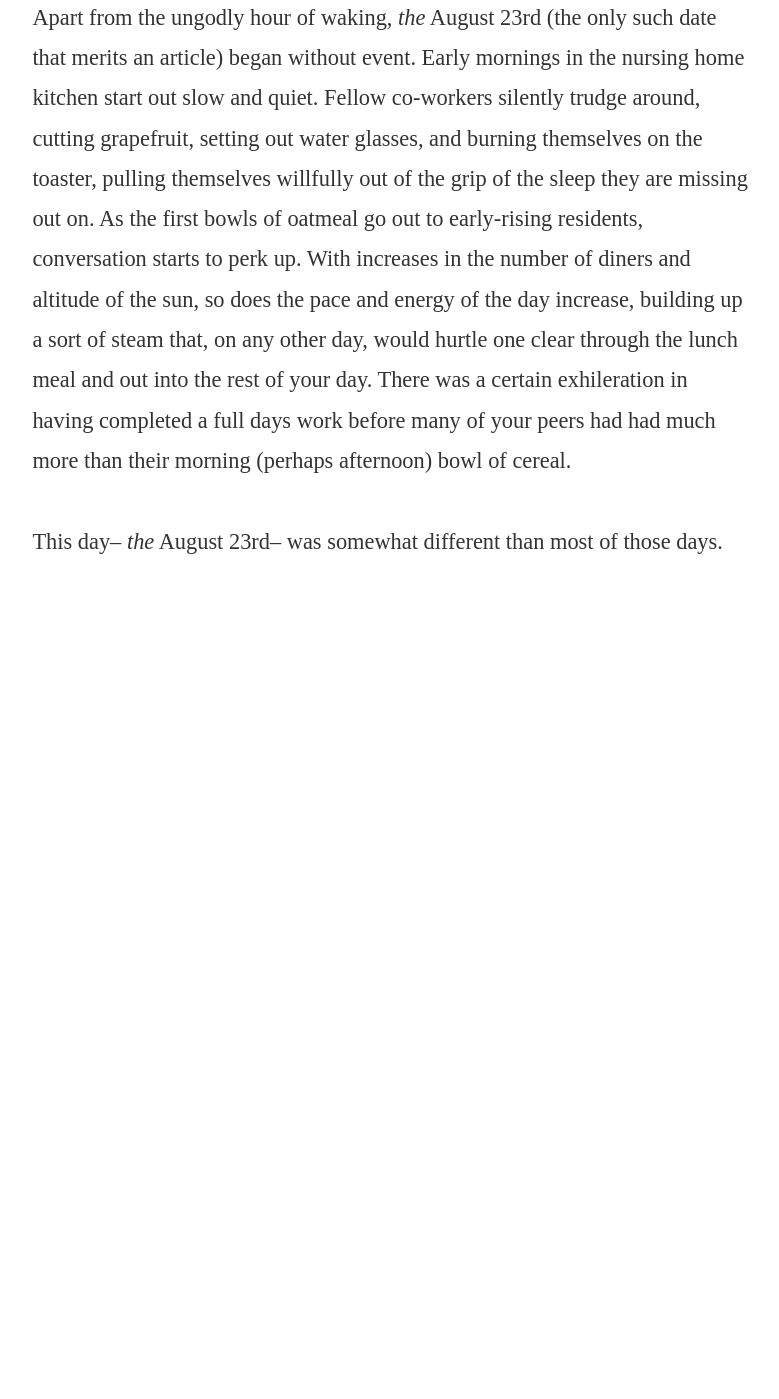
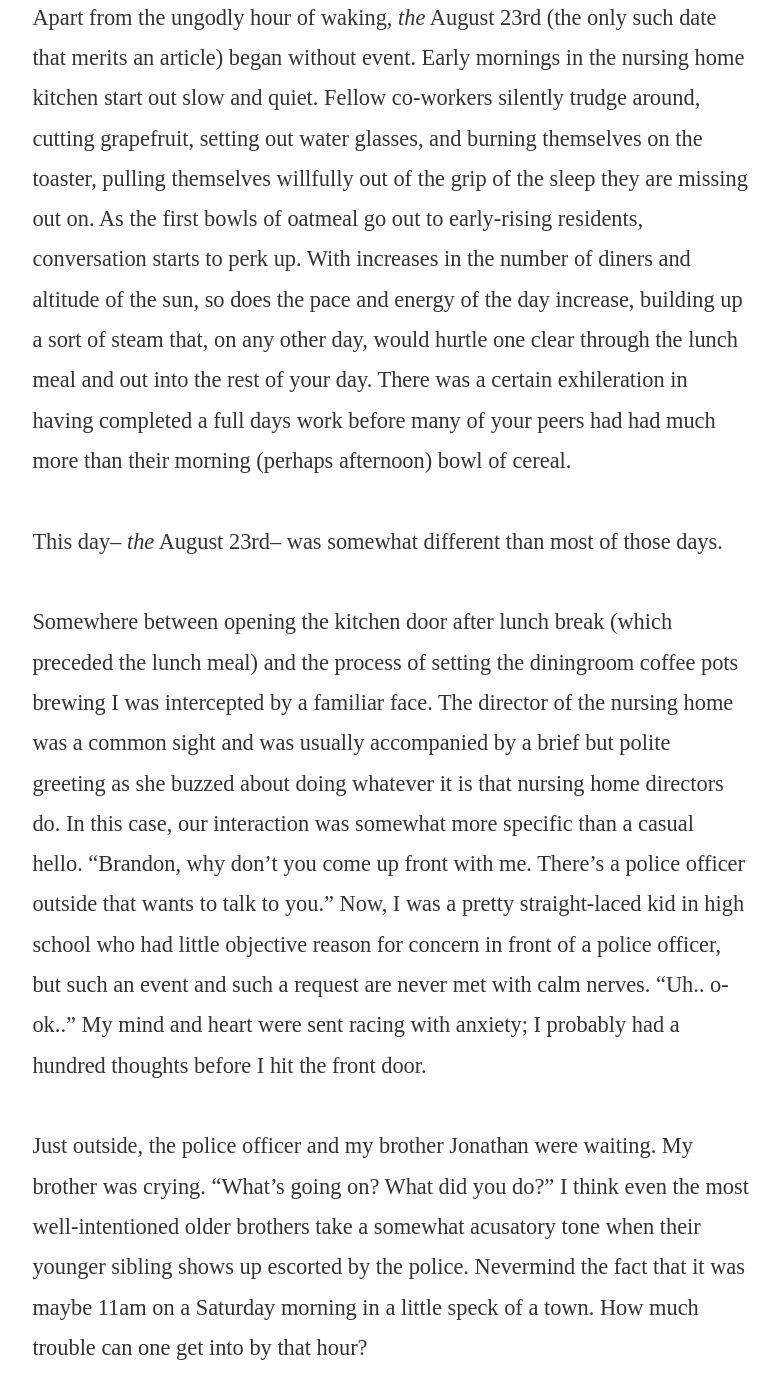
Before and after one commit to feilb/feilb.github.io, a Jekyll site: the page built from _posts/2013-08-23-just-another-day.markdown, in a window 1280 px wide and 1400 px high, scrolled down 1071 px. Shown: the whole window, without its empty margins (350-1129 px from the left). Built offline with Jekyll 4.4.1, drawn with Linux system fonts in a browser that asks for light colours; nearby versions of some CDN libraries; before the commit the page ends 1673 px from its top, so only the background shows below that.

Commit message:
Updated 2013-08-23-just-another-day.markdown

```diff
--- a/_posts/2013-08-23-just-another-day.markdown
+++ b/_posts/2013-08-23-just-another-day.markdown
@@ -15,3 +15,7 @@ Back up 10 years and a day and, while my life circumstances were much different,
 Apart from the ungodly hour of waking, _the_ August 23rd (the only such date that merits an article) began without event. Early mornings in the nursing home kitchen start out slow and quiet. Fellow co-workers silently trudge around, cutting grapefruit, setting out water glasses, and burning themselves on the toaster, pulling themselves willfully out of the grip of the sleep they are missing out on. As the first bowls of oatmeal go out to early-rising residents, conversation starts to perk up. With increases in the number of diners and altitude of the sun, so does the pace and energy of the day increase, building up a sort of steam that, on any other day, would hurtle one clear through the lunch meal and out into the rest of your day. There was a certain exhileration in having completed a full days work before many of your peers had had much more than their morning (perhaps afternoon) bowl of cereal.
 
 This day-- _the_ August 23rd-- was somewhat different than most of those days.
+
+Somewhere between opening the kitchen door after lunch break (which preceded the lunch meal) and the process of setting the diningroom coffee pots brewing I was intercepted by a familiar face. The director of the nursing home was a common sight and was usually accompanied by a brief but polite greeting as she buzzed about doing whatever it is that nursing home directors do. In this case, our interaction was somewhat more specific than a casual hello. "Brandon, why don't you come up front with me. There's a police officer outside that wants to talk to you." Now, I was a pretty straight-laced kid in high school who had little objective reason for concern in front of a police officer, but such an event and such a request are never met with calm nerves. "Uh.. o-ok.." My mind and heart were sent racing with anxiety; I probably had a hundred thoughts before I hit the front door.
+
+Just outside, the police officer and my brother Jonathan were waiting. My brother was crying. "What's going on? What did you do?" I think even the most well-intentioned older brothers take a somewhat acusatory tone when their younger sibling shows up escorted by the police. Nevermind the fact that it was maybe 11am on a Saturday morning in a little speck of a town. How much trouble can one get into by that hour?
```
